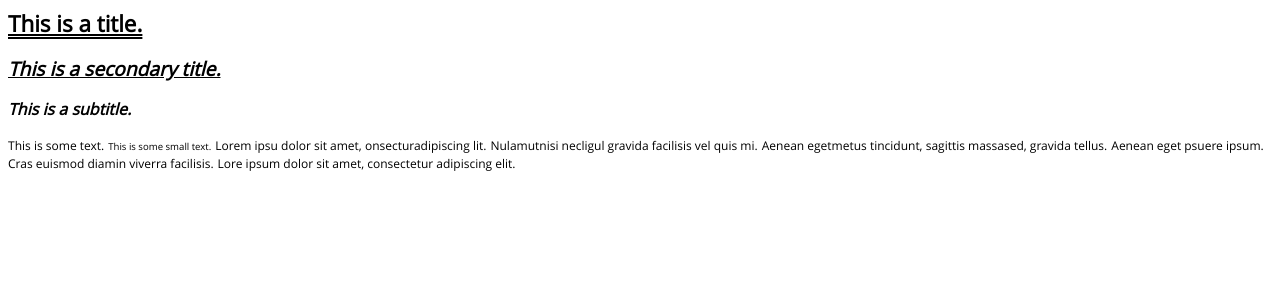
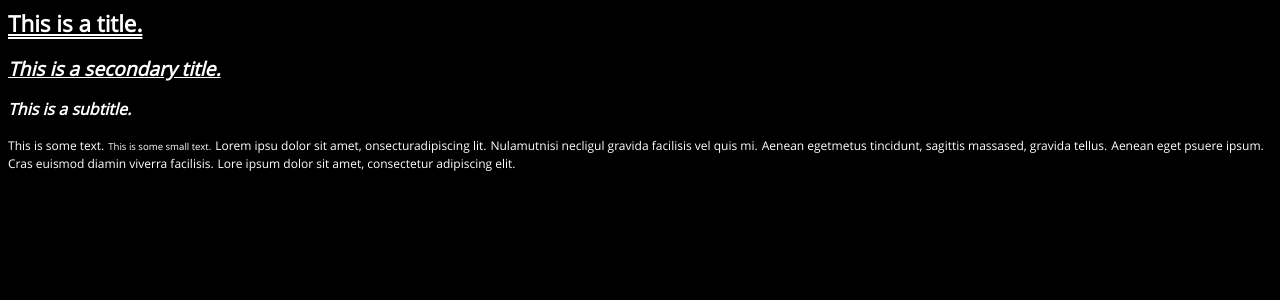
Before and after one commit to shakna-israel/rosetintedspectacles, a Jekyll site: the page built from _pages/test.md, in a window 1280 px wide. Shown: the top 300 px of the page. Built offline with Jekyll 4.4.1, drawn with Linux system fonts in a browser that asks for light colours.

Commit message:
Color optimisation

```diff
--- a/css/reading.css
+++ b/css/reading.css
@@ -3,6 +3,11 @@
   font-style: normal;
   font-weight: 400;
   src: local('Open Sans'), local('OpenSans'), url(https://fonts.gstatic.com/s/opensans/v13/cJZKeOuBrn4kERxqtaUH3VtXRa8TVwTICgirnJhmVJw.woff2) format('woff2');
+}
+
+body {
+  background: #000;
+  color: #FFF;
 }
 
 p {
@@ -81,6 +86,5 @@ small {
 }
 
 small:focus {
-  font-size: 1.2em;
-  font-weight: 900;
+  font-size: 1.8em;
 }
```
